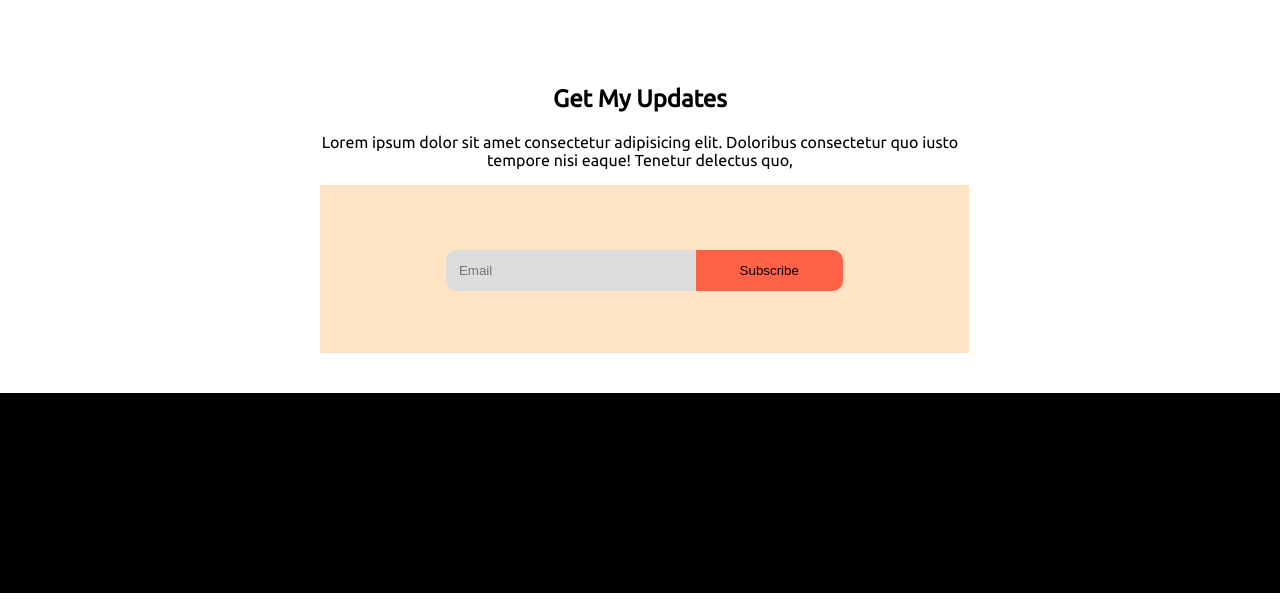
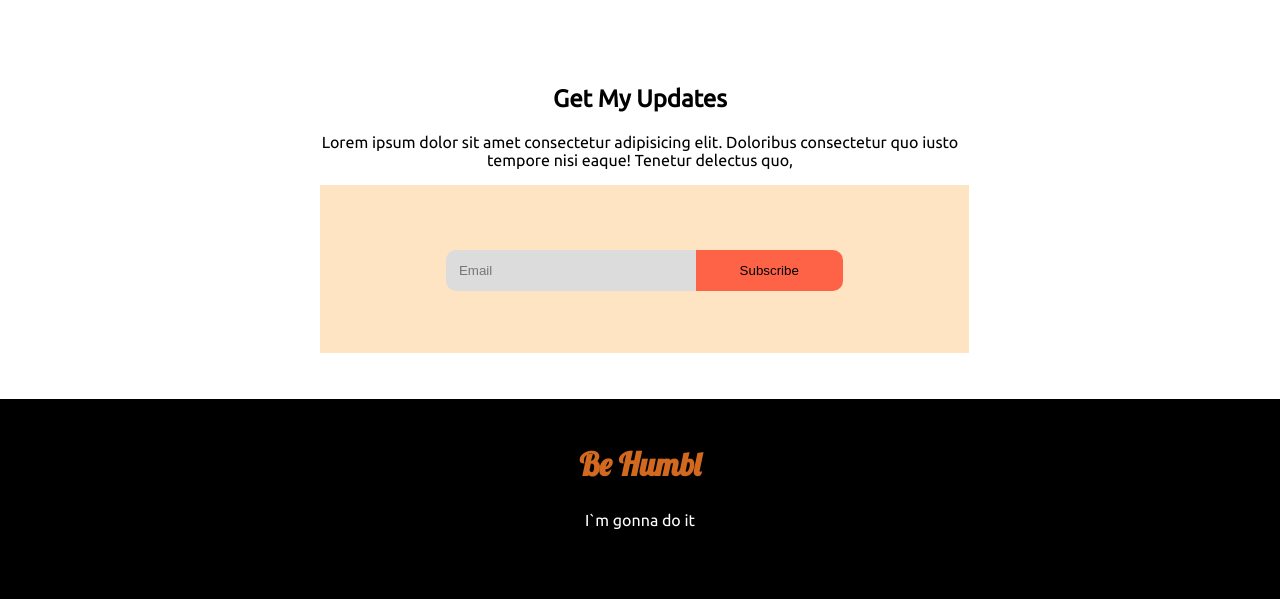
Before and after one commit to morshed0099/donate-today, a plain HTML site: page index.html in a window 1280 px wide. Shown: the part 2853-3452 px from the top of the page. Drawn offline with Linux system fonts and the light colour scheme.

Commit message:
full project

```diff
--- a/index.html
+++ b/index.html
@@ -9,6 +9,9 @@
     <link rel="preconnect" href="https://fonts.googleapis.com">
     <link rel="preconnect" href="https://fonts.gstatic.com" crossorigin>
     <link href="https://fonts.googleapis.com/css2?family=Poppins&family=Ubuntu&display=swap" rel="stylesheet">
+    <link rel="preconnect" href="https://fonts.googleapis.com">
+    <link rel="preconnect" href="https://fonts.gstatic.com" crossorigin>
+    <link href="https://fonts.googleapis.com/css2?family=Lobster&family=Poppins&family=Ubuntu&display=swap" rel="stylesheet">
 
     <link rel="stylesheet"  type="text/css" href="style.css">
 </head>
@@ -121,8 +124,8 @@
          </div>
     </section>
     <footer>
-        <h2></h2>
-        <p></p>
+        <h2>Be Humbl</h2>
+        <p>I`m gonna do it</p>
 
     </footer>
 </body>
--- a/style.css
+++ b/style.css
@@ -2,6 +2,8 @@ body{
     margin: 0;
     font-family: 'Poppins', sans-serif;
     font-family: 'Ubuntu', sans-serif;
+
+
 }
 .banar-top{background-image: url(images/donation4.jpg);
            background-repeat: no-repeat;
@@ -127,4 +129,11 @@ footer{
     width: 100%;
     height:200px;
     background-color: black;
+    text-align: center;
 }
+footer h2{ font-size:xx-large;
+    text-align:center;
+     color: chocolate;
+     font-family: 'Lobster', cursive;
+     padding-top: 45px;}
+footer p{color:white}
```
